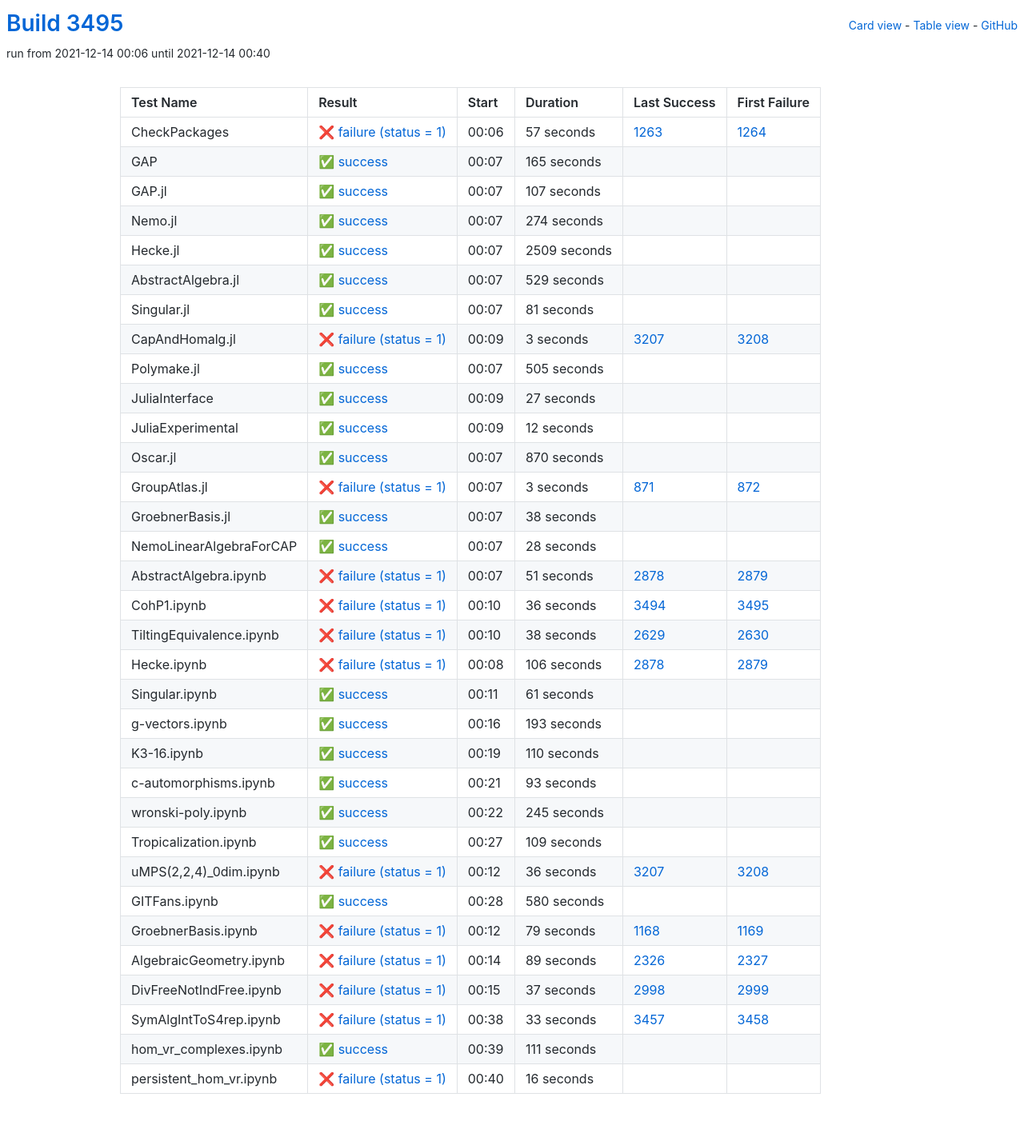
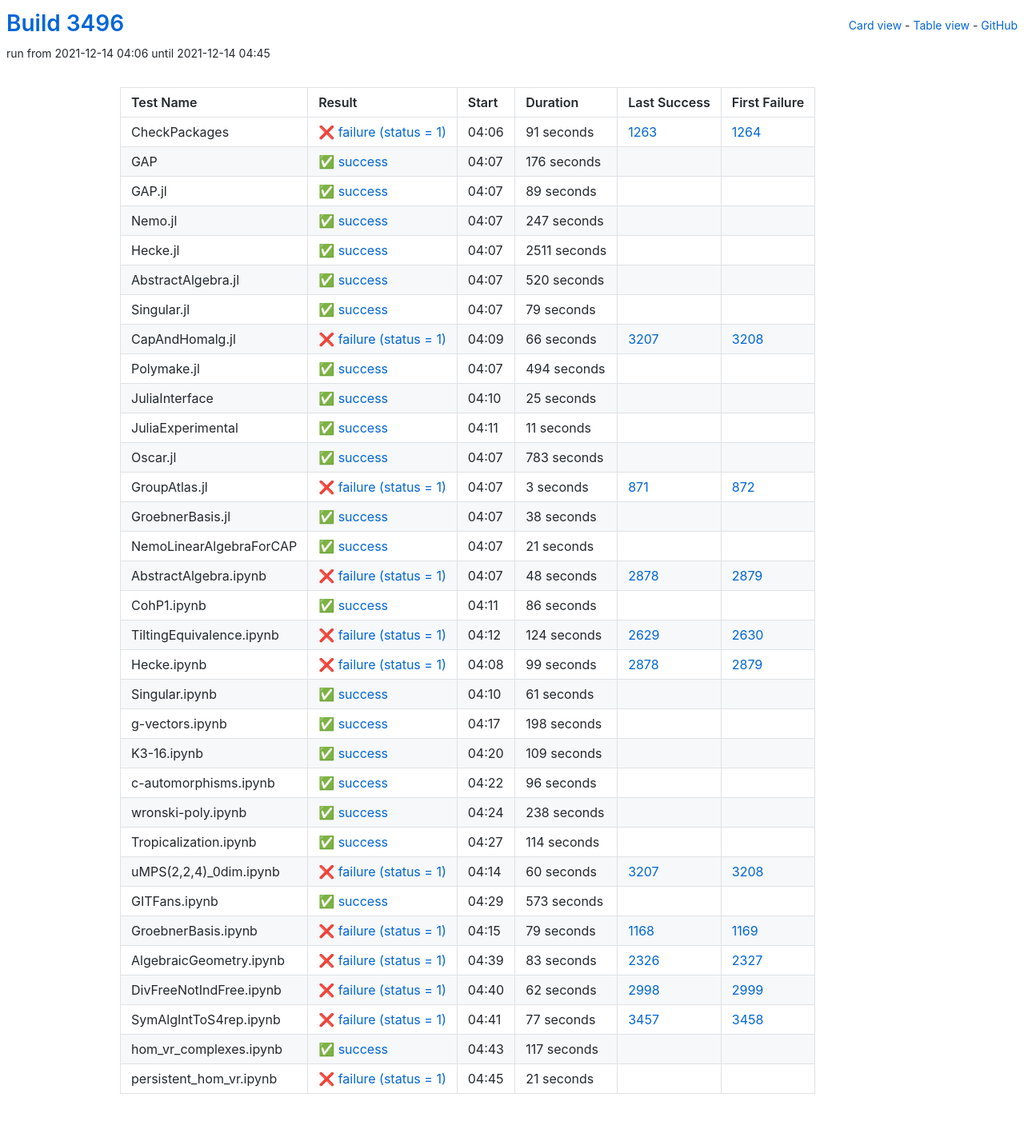
Before and after one commit to oscar-system/oscar-ci-status-stable, a Jekyll site: the page built from table.html, in a window 1280 px wide. Shown: the whole page at 80% size. Built offline with Jekyll 4.4.1, drawn with Linux system fonts in a browser that asks for light colours.

Commit message:
Build #3496

```diff
--- a/_data/ci.yml
+++ b/_data/ci.yml
@@ -1,6 +1,6 @@
 ---
-build: 3495
-build_url: https://oscarci.mathematik.uni-kl.de/job/oscar-stable/3495/
+build: 3496
+build_url: https://oscarci.mathematik.uni-kl.de/job/oscar-stable/3496/
 job: oscar-stable
 organization: oscar-system
 repo: oscar-ci-status-stable
@@ -8,152 +8,152 @@ repourl: https://github.com/oscar-system/oscar-ci-status-stable
 tests:
 - name: CheckPackages
   id: checkpackages
-  log: https://oscarci.mathematik.uni-kl.de/job/oscar-stable/3495/artifact/logs/build-3495/CheckPackages.log
-  start: 2021-12-14 00:06
+  log: https://oscarci.mathematik.uni-kl.de/job/oscar-stable/3496/artifact/logs/build-3496/CheckPackages.log
+  start: 2021-12-14 04:06
   success: false
   exitcode: 1
   status: failure
-  duration: 57
+  duration: 91
   last_success: 1263
   last_success_url: https://oscarci.mathematik.uni-kl.de/job/oscar-stable/1263/
   first_failure: 1264
   first_failure_url: https://oscarci.mathematik.uni-kl.de/job/oscar-stable/1264/
 - name: GAP
   id: gap
-  log: https://oscarci.mathematik.uni-kl.de/job/oscar-stable/3495/artifact/logs/build-3495/GAP.log
-  start: 2021-12-14 00:07
+  log: https://oscarci.mathematik.uni-kl.de/job/oscar-stable/3496/artifact/logs/build-3496/GAP.log
+  start: 2021-12-14 04:07
   success: true
   exitcode: 0
   status: success
-  duration: 165
+  duration: 176
   last_success: false
   last_success_url:
   first_failure: false
   first_failure_url:
 - name: GAP.jl
   id: gap-jl
-  log: https://oscarci.mathematik.uni-kl.de/job/oscar-stable/3495/artifact/logs/build-3495/GAP.jl.log
-  start: 2021-12-14 00:07
+  log: https://oscarci.mathematik.uni-kl.de/job/oscar-stable/3496/artifact/logs/build-3496/GAP.jl.log
+  start: 2021-12-14 04:07
   success: true
   exitcode: 0
   status: success
-  duration: 107
+  duration: 89
   last_success: false
   last_success_url:
   first_failure: false
   first_failure_url:
 - name: Nemo.jl
   id: nemo-jl
-  log: https://oscarci.mathematik.uni-kl.de/job/oscar-stable/3495/artifact/logs/build-3495/Nemo.jl.log
-  start: 2021-12-14 00:07
+  log: https://oscarci.mathematik.uni-kl.de/job/oscar-stable/3496/artifact/logs/build-3496/Nemo.jl.log
+  start: 2021-12-14 04:07
   success: true
   exitcode: 0
   status: success
-  duration: 274
+  duration: 247
   last_success: false
   last_success_url:
   first_failure: false
   first_failure_url:
 - name: Hecke.jl
   id: hecke-jl
-  log: https://oscarci.mathematik.uni-kl.de/job/oscar-stable/3495/artifact/logs/build-3495/Hecke.jl.log
-  start: 2021-12-14 00:07
+  log: https://oscarci.mathematik.uni-kl.de/job/oscar-stable/3496/artifact/logs/build-3496/Hecke.jl.log
+  start: 2021-12-14 04:07
   success: true
   exitcode: 0
   status: success
-  duration: 2509
+  duration: 2511
   last_success: false
   last_success_url:
   first_failure: false
   first_failure_url:
 - name: AbstractAlgebra.jl
   id: abstractalgebra-jl
-  log: https://oscarci.mathematik.uni-kl.de/job/oscar-stable/3495/artifact/logs/build-3495/AbstractAlgebra.jl.log
-  start: 2021-12-14 00:07
+  log: https://oscarci.mathematik.uni-kl.de/job/oscar-stable/3496/artifact/logs/build-3496/AbstractAlgebra.jl.log
+  start: 2021-12-14 04:07
   success: true
   exitcode: 0
   status: success
-  duration: 529
+  duration: 520
   last_success: false
   last_success_url:
   first_failure: false
   first_failure_url:
 - name: Singular.jl
   id: singular-jl
-  log: https://oscarci.mathematik.uni-kl.de/job/oscar-stable/3495/artifact/logs/build-3495/Singular.jl.log
-  start: 2021-12-14 00:07
+  log: https://oscarci.mathematik.uni-kl.de/job/oscar-stable/3496/artifact/logs/build-3496/Singular.jl.log
+  start: 2021-12-14 04:07
   success: true
   exitcode: 0
   status: success
-  duration: 81
+  duration: 79
   last_success: false
   last_success_url:
   first_failure: false
   first_failure_url:
 - name: CapAndHomalg.jl
   id: capandhomalg-jl
-  log: https://oscarci.mathematik.uni-kl.de/job/oscar-stable/3495/artifact/logs/build-3495/CapAndHomalg.jl.log
-  start: 2021-12-14 00:09
+  log: https://oscarci.mathematik.uni-kl.de/job/oscar-stable/3496/artifact/logs/build-3496/CapAndHomalg.jl.log
+  start: 2021-12-14 04:09
   success: false
   exitcode: 1
   status: failure
-  duration: 3
+  duration: 66
   last_success: 3207
   last_success_url: https://oscarci.mathematik.uni-kl.de/job/oscar-stable/3207/
   first_failure: 3208
   first_failure_url: https://oscarci.mathematik.uni-kl.de/job/oscar-stable/3208/
 - name: Polymake.jl
   id: polymake-jl
-  log: https://oscarci.mathematik.uni-kl.de/job/oscar-stable/3495/artifact/logs/build-3495/Polymake.jl.log
-  start: 2021-12-14 00:07
+  log: https://oscarci.mathematik.uni-kl.de/job/oscar-stable/3496/artifact/logs/build-3496/Polymake.jl.log
+  start: 2021-12-14 04:07
   success: true
   exitcode: 0
   status: success
-  duration: 505
+  duration: 494
   last_success: false
   last_success_url:
   first_failure: false
   first_failure_url:
 - name: JuliaInterface
   id: juliainterface
-  log: https://oscarci.mathematik.uni-kl.de/job/oscar-stable/3495/artifact/logs/build-3495/JuliaInterface.log
-  start: 2021-12-14 00:09
+  log: https://oscarci.mathematik.uni-kl.de/job/oscar-stable/3496/artifact/logs/build-3496/JuliaInterface.log
+  start: 2021-12-14 04:10
   success: true
   exitcode: 0
   status: success
-  duration: 27
+  duration: 25
   last_success: false
   last_success_url:
   first_failure: false
   first_failure_url:
 - name: JuliaExperimental
   id: juliaexperimental
-  log: https://oscarci.mathematik.uni-kl.de/job/oscar-stable/3495/artifact/logs/build-3495/JuliaExperimental.log
-  start: 2021-12-14 00:09
+  log: https://oscarci.mathematik.uni-kl.de/job/oscar-stable/3496/artifact/logs/build-3496/JuliaExperimental.log
+  start: 2021-12-14 04:11
   success: true
   exitcode: 0
   status: success
-  duration: 12
+  duration: 11
   last_success: false
   last_success_url:
   first_failure: false
   first_failure_url:
 - name: Oscar.jl
   id: oscar-jl
-  log: https://oscarci.mathematik.uni-kl.de/job/oscar-stable/3495/artifact/logs/build-3495/Oscar.jl.log
-  start: 2021-12-14 00:07
+  log: https://oscarci.mathematik.uni-kl.de/job/oscar-stable/3496/artifact/logs/build-3496/Oscar.jl.log
+  start: 2021-12-14 04:07
   success: true
   exitcode: 0
   status: success
-  duration: 870
+  duration: 783
   last_success: false
   last_success_url:
   first_failure: false
   first_failure_url:
 - name: GroupAtlas.jl
   id: groupatlas-jl
-  log: https://oscarci.mathematik.uni-kl.de/job/oscar-stable/3495/artifact/logs/build-3495/GroupAtlas.jl.log
-  start: 2021-12-14 00:07
+  log: https://oscarci.mathematik.uni-kl.de/job/oscar-stable/3496/artifact/logs/build-3496/GroupAtlas.jl.log
+  start: 2021-12-14 04:07
   success: false
   exitcode: 1
   status: failure
@@ -164,8 +164,8 @@ tests:
   first_failure_url: https://oscarci.mathematik.uni-kl.de/job/oscar-stable/872/
 - name: GroebnerBasis.jl
   id: groebnerbasis-jl
-  log: https://oscarci.mathematik.uni-kl.de/job/oscar-stable/3495/artifact/logs/build-3495/GroebnerBasis.jl.log
-  start: 2021-12-14 00:07
+  log: https://oscarci.mathematik.uni-kl.de/job/oscar-stable/3496/artifact/logs/build-3496/GroebnerBasis.jl.log
+  start: 2021-12-14 04:07
   success: true
   exitcode: 0
   status: success
@@ -176,68 +176,68 @@ tests:
   first_failure_url:
 - name: NemoLinearAlgebraForCAP
   id: nemolinearalgebraforcap
-  log: https://oscarci.mathematik.uni-kl.de/job/oscar-stable/3495/artifact/logs/build-3495/NemoLinearAlgebraForCAP.log
-  start: 2021-12-14 00:07
+  log: https://oscarci.mathematik.uni-kl.de/job/oscar-stable/3496/artifact/logs/build-3496/NemoLinearAlgebraForCAP.log
+  start: 2021-12-14 04:07
   success: true
   exitcode: 0
   status: success
-  duration: 28
+  duration: 21
   last_success: false
   last_success_url:
   first_failure: false
   first_failure_url:
 - name: AbstractAlgebra.ipynb
   id: abstractalgebra-ipynb
-  log: https://oscarci.mathematik.uni-kl.de/job/oscar-stable/3495/artifact/logs/build-3495/AbstractAlgebra.ipynb.log
-  start: 2021-12-14 00:07
+  log: https://oscarci.mathematik.uni-kl.de/job/oscar-stable/3496/artifact/logs/build-3496/AbstractAlgebra.ipynb.log
+  start: 2021-12-14 04:07
   success: false
   exitcode: 1
   status: failure
-  duration: 51
+  duration: 48
   last_success: 2878
   last_success_url: https://oscarci.mathematik.uni-kl.de/job/oscar-stable/2878/
   first_failure: 2879
   first_failure_url: https://oscarci.mathematik.uni-kl.de/job/oscar-stable/2879/
 - name: CohP1.ipynb
   id: cohp1-ipynb
-  log: https://oscarci.mathematik.uni-kl.de/job/oscar-stable/3495/artifact/logs/build-3495/CohP1.ipynb.log
-  start: 2021-12-14 00:10
+  log: https://oscarci.mathematik.uni-kl.de/job/oscar-stable/3496/artifact/logs/build-3496/CohP1.ipynb.log
+  start: 2021-12-14 04:11
+  success: true
+  exitcode: 0
+  status: success
+  duration: 86
+  last_success: false
+  last_success_url:
+  first_failure: false
+  first_failure_url:
+- name: TiltingEquivalence.ipynb
+  id: tiltingequivalence-ipynb
+  log: https://oscarci.mathematik.uni-kl.de/job/oscar-stable/3496/artifact/logs/build-3496/TiltingEquivalence.ipynb.log
+  start: 2021-12-14 04:12
   success: false
   exitcode: 1
   status: failure
-  duration: 36
-  last_success: 3494
-  last_success_url: https://oscarci.mathematik.uni-kl.de/job/oscar-stable/3494/
-  first_failure: 3495
-  first_failure_url: https://oscarci.mathematik.uni-kl.de/job/oscar-stable/3495/
-- name: TiltingEquivalence.ipynb
-  id: tiltingequivalence-ipynb
-  log: https://oscarci.mathematik.uni-kl.de/job/oscar-stable/3495/artifact/logs/build-3495/TiltingEquivalence.ipynb.log
-  start: 2021-12-14 00:10
-  success: false
-  exitcode: 1
-  status: failure
-  duration: 38
+  duration: 124
   last_success: 2629
   last_success_url: https://oscarci.mathematik.uni-kl.de/job/oscar-stable/2629/
   first_failure: 2630
   first_failure_url: https://oscarci.mathematik.uni-kl.de/job/oscar-stable/2630/
 - name: Hecke.ipynb
   id: hecke-ipynb
-  log: https://oscarci.mathematik.uni-kl.de/job/oscar-stable/3495/artifact/logs/build-3495/Hecke.ipynb.log
-  start: 2021-12-14 00:08
+  log: https://oscarci.mathematik.uni-kl.de/job/oscar-stable/3496/artifact/logs/build-3496/Hecke.ipynb.log
+  start: 2021-12-14 04:08
   success: false
   exitcode: 1
   status: failure
-  duration: 106
+  duration: 99
   last_success: 2878
   last_success_url: https://oscarci.mathematik.uni-kl.de/job/oscar-stable/2878/
   first_failure: 2879
   first_failure_url: https://oscarci.mathematik.uni-kl.de/job/oscar-stable/2879/
 - name: Singular.ipynb
   id: singular-ipynb
-  log: https://oscarci.mathematik.uni-kl.de/job/oscar-stable/3495/artifact/logs/build-3495/Singular.ipynb.log
-  start: 2021-12-14 00:11
+  log: https://oscarci.mathematik.uni-kl.de/job/oscar-stable/3496/artifact/logs/build-3496/Singular.ipynb.log
+  start: 2021-12-14 04:10
   success: true
   exitcode: 0
   status: success
@@ -248,56 +248,20 @@ tests:
   first_failure_url:
 - name: g-vectors.ipynb
   id: g-vectors-ipynb
-  log: https://oscarci.mathematik.uni-kl.de/job/oscar-stable/3495/artifact/logs/build-3495/g-vectors.ipynb.log
-  start: 2021-12-14 00:16
+  log: https://oscarci.mathematik.uni-kl.de/job/oscar-stable/3496/artifact/logs/build-3496/g-vectors.ipynb.log
+  start: 2021-12-14 04:17
   success: true
   exitcode: 0
   status: success
-  duration: 193
+  duration: 198
   last_success: false
   last_success_url:
   first_failure: false
   first_failure_url:
 - name: K3-16.ipynb
   id: k3-16-ipynb
-  log: https://oscarci.mathematik.uni-kl.de/job/oscar-stable/3495/artifact/logs/build-3495/K3-16.ipynb.log
-  start: 2021-12-14 00:19
-  success: true
-  exitcode: 0
-  status: success
-  duration: 110
-  last_success: false
-  last_success_url:
-  first_failure: false
-  first_failure_url:
-- name: c-automorphisms.ipynb
-  id: c-automorphisms-ipynb
-  log: https://oscarci.mathematik.uni-kl.de/job/oscar-stable/3495/artifact/logs/build-3495/c-automorphisms.ipynb.log
-  start: 2021-12-14 00:21
-  success: true
-  exitcode: 0
-  status: success
-  duration: 93
-  last_success: false
-  last_success_url:
-  first_failure: false
-  first_failure_url:
-- name: wronski-poly.ipynb
-  id: wronski-poly-ipynb
-  log: https://oscarci.mathematik.uni-kl.de/job/oscar-stable/3495/artifact/logs/build-3495/wronski-poly.ipynb.log
-  start: 2021-12-14 00:22
-  success: true
-  exitcode: 0
-  status: success
-  duration: 245
-  last_success: false
-  last_success_url:
-  first_failure: false
-  first_failure_url:
-- name: Tropicalization.ipynb
-  id: tropicalization-ipynb
-  log: https://oscarci.mathematik.uni-kl.de/job/oscar-stable/3495/artifact/logs/build-3495/Tropicalization.ipynb.log
-  start: 2021-12-14 00:27
+  log: https://oscarci.mathematik.uni-kl.de/job/oscar-stable/3496/artifact/logs/build-3496/K3-16.ipynb.log
+  start: 2021-12-14 04:20
   success: true
   exitcode: 0
   status: success
@@ -306,34 +270,70 @@ tests:
   last_success_url:
   first_failure: false
   first_failure_url:
+- name: c-automorphisms.ipynb
+  id: c-automorphisms-ipynb
+  log: https://oscarci.mathematik.uni-kl.de/job/oscar-stable/3496/artifact/logs/build-3496/c-automorphisms.ipynb.log
+  start: 2021-12-14 04:22
+  success: true
+  exitcode: 0
+  status: success
+  duration: 96
+  last_success: false
+  last_success_url:
+  first_failure: false
+  first_failure_url:
+- name: wronski-poly.ipynb
+  id: wronski-poly-ipynb
+  log: https://oscarci.mathematik.uni-kl.de/job/oscar-stable/3496/artifact/logs/build-3496/wronski-poly.ipynb.log
+  start: 2021-12-14 04:24
+  success: true
+  exitcode: 0
+  status: success
+  duration: 238
+  last_success: false
+  last_success_url:
+  first_failure: false
+  first_failure_url:
+- name: Tropicalization.ipynb
+  id: tropicalization-ipynb
+  log: https://oscarci.mathematik.uni-kl.de/job/oscar-stable/3496/artifact/logs/build-3496/Tropicalization.ipynb.log
+  start: 2021-12-14 04:27
+  success: true
+  exitcode: 0
+  status: success
+  duration: 114
+  last_success: false
+  last_success_url:
+  first_failure: false
+  first_failure_url:
 - name: uMPS(2,2,4)_0dim.ipynb
   id: umps-2-2-4-0dim-ipynb
-  log: https://oscarci.mathematik.uni-kl.de/job/oscar-stable/3495/artifact/logs/build-3495/uMPS-2-2-4-_0dim.ipynb.log
-  start: 2021-12-14 00:12
+  log: https://oscarci.mathematik.uni-kl.de/job/oscar-stable/3496/artifact/logs/build-3496/uMPS-2-2-4-_0dim.ipynb.log
+  start: 2021-12-14 04:14
   success: false
   exitcode: 1
   status: failure
-  duration: 36
+  duration: 60
   last_success: 3207
   last_success_url: https://oscarci.mathematik.uni-kl.de/job/oscar-stable/3207/
   first_failure: 3208
   first_failure_url: https://oscarci.mathematik.uni-kl.de/job/oscar-stable/3208/
 - name: GITFans.ipynb
   id: gitfans-ipynb
-  log: https://oscarci.mathematik.uni-kl.de/job/oscar-stable/3495/artifact/logs/build-3495/GITFans.ipynb.log
-  start: 2021-12-14 00:28
+  log: https://oscarci.mathematik.uni-kl.de/job/oscar-stable/3496/artifact/logs/build-3496/GITFans.ipynb.log
+  start: 2021-12-14 04:29
   success: true
   exitcode: 0
   status: success
-  duration: 580
+  duration: 573
   last_success: false
   last_success_url:
   first_failure: false
   first_failure_url:
 - name: GroebnerBasis.ipynb
   id: groebnerbasis-ipynb
-  log: https://oscarci.mathematik.uni-kl.de/job/oscar-stable/3495/artifact/logs/build-3495/GroebnerBasis.ipynb.log
-  start: 2021-12-14 00:12
+  log: https://oscarci.mathematik.uni-kl.de/job/oscar-stable/3496/artifact/logs/build-3496/GroebnerBasis.ipynb.log
+  start: 2021-12-14 04:15
   success: false
   exitcode: 1
   status: failure
@@ -344,60 +344,60 @@ tests:
   first_failure_url: https://oscarci.mathematik.uni-kl.de/job/oscar-stable/1169/
 - name: AlgebraicGeometry.ipynb
   id: algebraicgeometry-ipynb
-  log: https://oscarci.mathematik.uni-kl.de/job/oscar-stable/3495/artifact/logs/build-3495/AlgebraicGeometry.ipynb.log
-  start: 2021-12-14 00:14
+  log: https://oscarci.mathematik.uni-kl.de/job/oscar-stable/3496/artifact/logs/build-3496/AlgebraicGeometry.ipynb.log
+  start: 2021-12-14 04:39
   success: false
   exitcode: 1
   status: failure
-  duration: 89
+  duration: 83
   last_success: 2326
   last_success_url: https://oscarci.mathematik.uni-kl.de/job/oscar-stable/2326/
   first_failure: 2327
   first_failure_url: https://oscarci.mathematik.uni-kl.de/job/oscar-stable/2327/
 - name: DivFreeNotIndFree.ipynb
   id: divfreenotindfree-ipynb
-  log: https://oscarci.mathematik.uni-kl.de/job/oscar-stable/3495/artifact/logs/build-3495/DivFreeNotIndFree.ipynb.log
-  start: 2021-12-14 00:15
+  log: https://oscarci.mathematik.uni-kl.de/job/oscar-stable/3496/artifact/logs/build-3496/DivFreeNotIndFree.ipynb.log
+  start: 2021-12-14 04:40
   success: false
   exitcode: 1
   status: failure
-  duration: 37
+  duration: 62
   last_success: 2998
   last_success_url: https://oscarci.mathematik.uni-kl.de/job/oscar-stable/2998/
   first_failure: 2999
   first_failure_url: https://oscarci.mathematik.uni-kl.de/job/oscar-stable/2999/
 - name: SymAlgIntToS4rep.ipynb
   id: symalginttos4rep-ipynb
-  log: https://oscarci.mathematik.uni-kl.de/job/oscar-stable/3495/artifact/logs/build-3495/SymAlgIntToS4rep.ipynb.log
-  start: 2021-12-14 00:38
+  log: https://oscarci.mathematik.uni-kl.de/job/oscar-stable/3496/artifact/logs/build-3496/SymAlgIntToS4rep.ipynb.log
+  start: 2021-12-14 04:41
   success: false
   exitcode: 1
   status: failure
-  duration: 33
+  duration: 77
   last_success: 3457
   last_success_url: https://oscarci.mathematik.uni-kl.de/job/oscar-stable/3457/
   first_failure: 3458
   first_failure_url: https://oscarci.mathematik.uni-kl.de/job/oscar-stable/3458/
 - name: hom_vr_complexes.ipynb
   id: hom-vr-complexes-ipynb
-  log: https://oscarci.mathematik.uni-kl.de/job/oscar-stable/3495/artifact/logs/build-3495/hom_vr_complexes.ipynb.log
-  start: 2021-12-14 00:39
+  log: https://oscarci.mathematik.uni-kl.de/job/oscar-stable/3496/artifact/logs/build-3496/hom_vr_complexes.ipynb.log
+  start: 2021-12-14 04:43
   success: true
   exitcode: 0
   status: success
-  duration: 111
+  duration: 117
   last_success: false
   last_success_url:
   first_failure: false
   first_failure_url:
 - name: persistent_hom_vr.ipynb
   id: persistent-hom-vr-ipynb
-  log: https://oscarci.mathematik.uni-kl.de/job/oscar-stable/3495/artifact/logs/build-3495/persistent_hom_vr.ipynb.log
-  start: 2021-12-14 00:40
+  log: https://oscarci.mathematik.uni-kl.de/job/oscar-stable/3496/artifact/logs/build-3496/persistent_hom_vr.ipynb.log
+  start: 2021-12-14 04:45
   success: false
   exitcode: 1
   status: failure
-  duration: 16
+  duration: 21
   last_success: false
   last_success_url:
   first_failure: false
```
Also changed, not shown: README.md.
